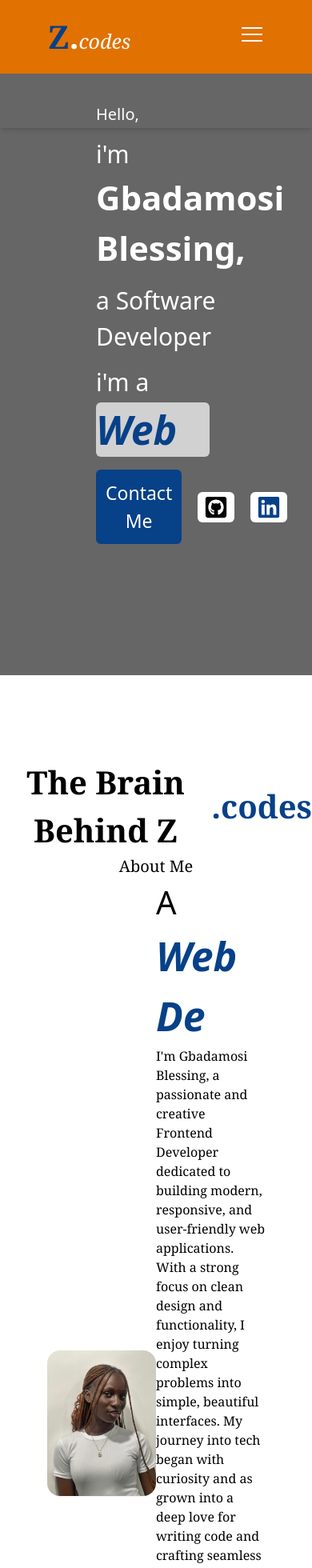
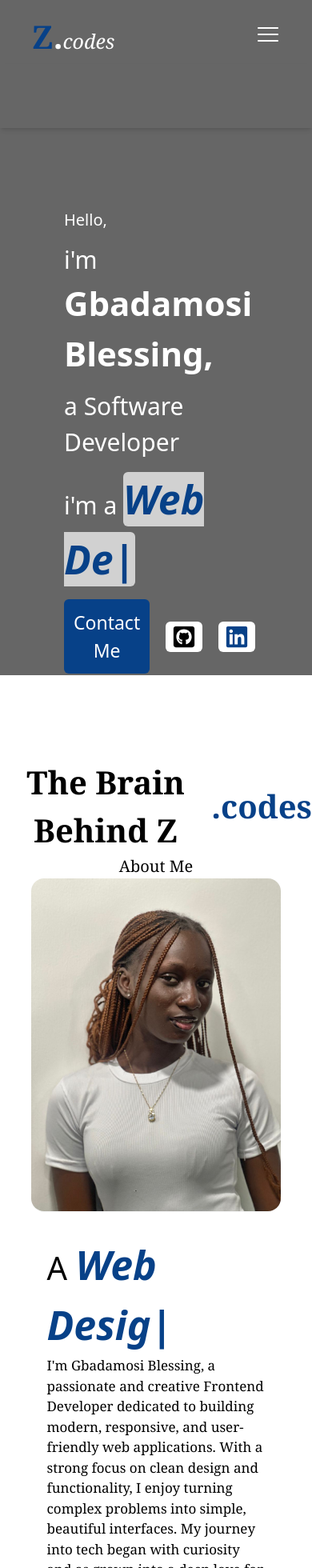
Before and after one commit to KwinZainy/MyPortfolio, a React (Vite) app: page / in a window 390 px wide. Shown: the top 1960 px of the page at 80% size. Built offline with nearby package versions, Linux system fonts and the light colour scheme.

Commit message:
responsiveness

```diff
--- a/src/Static/Nav.jsx
+++ b/src/Static/Nav.jsx
@@ -20,7 +20,7 @@
 
   }, [])
   return (
-    <div className={` flex justify-between  px-49 py-4 items-center transition-all duration-300 max-tablet:px-15 z-50 fixed w-full ${scrolled? 'bg-[#074188] shadow-md': 'bg-transparent'} max-mobile:bg-amber-600`}>
+    <div className={` flex justify-between  px-49 py-4 items-center transition-all duration-300 max-tablet:px-25 z-50 fixed w-full ${scrolled? 'bg-[#074188] shadow-md': 'bg-transparent'} max-mobile:px-10`}>
         <section className=' flex items-baseline'>
             <h1 className={`text-[40px] font-bold font-serif text-[#074188] ${scrolled? 'text-white' : 'text-[#074188]'}`} >Z<span className=' text-white'>.</span></h1>
             <p className=' text-[25px] font-medium text-white font-serif italic'>codes</p>
--- a/src/pages/About.jsx
+++ b/src/pages/About.jsx
@@ -4,18 +4,18 @@
 const About = () => {
   return (
     <div id='about' className=' py-16'>
-        <div className=' text-center pt-10'>
+        <div className=' text-center  pt-10'>
 
             <p className=' items-center flex text-center justify-center font-bold font-serif  text-[40px]'> The Brain Behind Z<span className=' text-[#074188]'>.codes</span></p>
              <h1 className=' text-[20px] font-serif'>About Me</h1>
         </div>
-        <div className=' flex justify-center items-center'>
-        <section className=' w-[35%]'>
-            <img src="./myImage.jpg" alt="" className=' shadow-2xs  rounded-2xl w-[350px] '/>
+        <div className=' flex justify-center items-center max-tablet:flex-col'>
+        <section className=' w-[35%] max-tablet:w-[80%] max-tablet:mx-10'>
+            <img src="./myImage.jpg" alt="" className=' shadow-2xs  rounded-2xl w-[350px] max-tablet:w-fit '/>
         </section>
-        <section className=' w-[35%]'>
+        <section className=' w-[35%] max-tablet:w-[70%] max-tablet:mt-[30px] '>
             <p className=' text-[40px]'>A <AnimatedText/></p>
-            <p className=' font-serif'>I'm Gbadamosi Blessing, a passionate and creative Frontend Developer dedicated to building modern, responsive, and user-friendly web applications. With a strong focus on clean design and functionality, I enjoy turning complex problems into simple, beautiful interfaces.
+            <p className=' font-serif text-[17px]'>I'm Gbadamosi Blessing, a passionate and creative Frontend Developer dedicated to building modern, responsive, and user-friendly web applications. With a strong focus on clean design and functionality, I enjoy turning complex problems into simple, beautiful interfaces.
 
    My journey into tech began with curiosity and as grown into a deep love for writing code and crafting seamless digital experiences. I'm always exploring new technologies and improving my skills to stay current in the fast-moving world of web development.
 
--- a/src/pages/Home.jsx
+++ b/src/pages/Home.jsx
@@ -4,9 +4,9 @@
 import { FaLinkedin } from "react-icons/fa";
 const Home = () => {
   return (
-    <div id='home' className=' relative min-h-screen pt-60 bg-[url("/img1.jpg")]  bg-center bg-cover max-tablet:pt-32   '>
+    <div id='home' className=' relative min-h-screen pt-60 bg-[url("/img1.jpg")]  bg-center bg-cover max-tablet:pt-65   '>
           <div className="absolute inset-0 z-0 bg-black/60"></div>
-          <div className=' flex flex-col px-30 justify-center gap-3 z-10 relative h-full '>
+          <div className=' flex flex-col px-30 justify-center gap-3 z-10 relative h-full max-tablet:px-20 max-mobile:'>
         <p className='text-[20px] font-medium text-white'>Hello,</p>
         <h1 className=' text-[30px] text-white'>i'm <span className=' text-[42px] font-bold'>Gbadamosi Blessing,</span></h1>
         <p className=' text-[30px] font-medium text-white'>a Software Developer</p>
```
